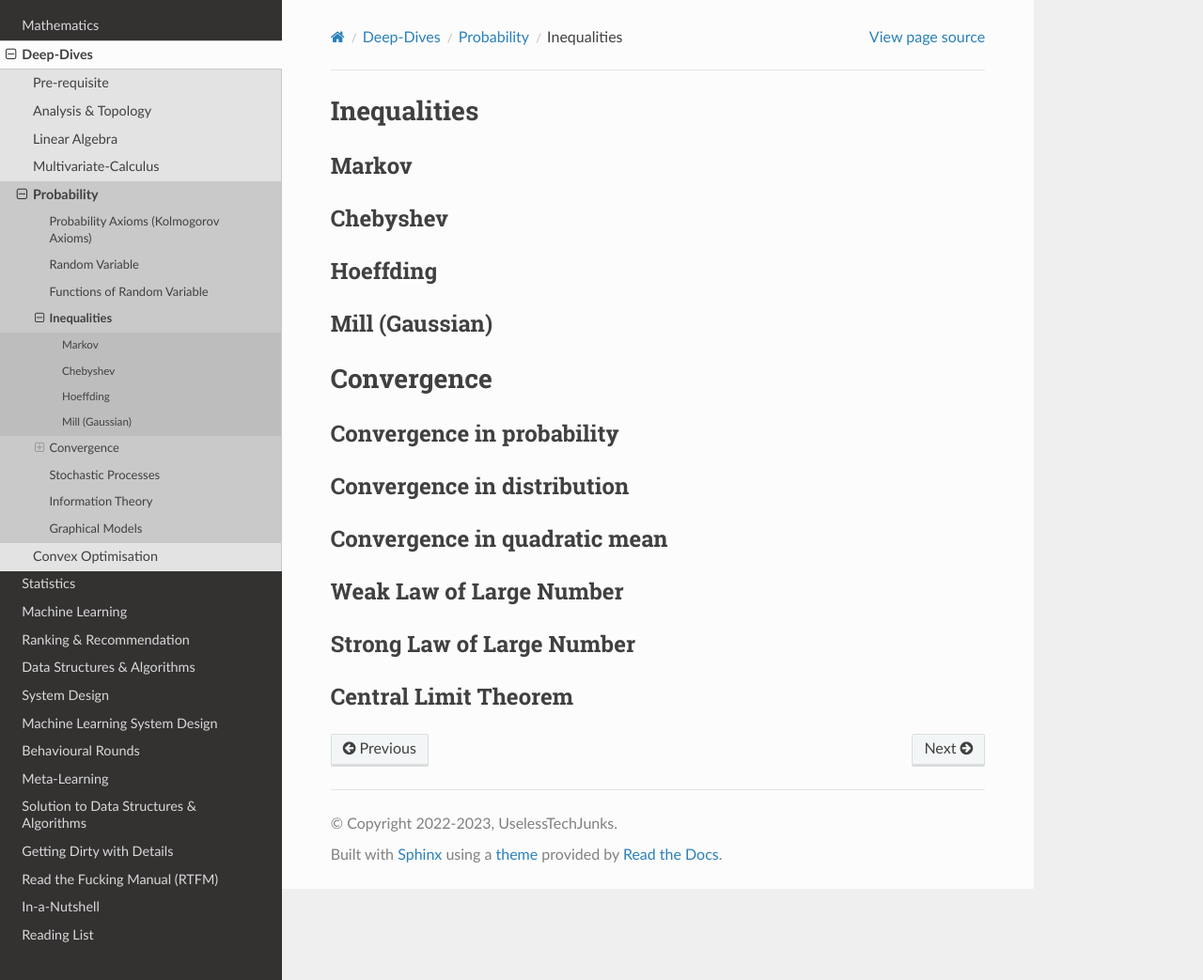
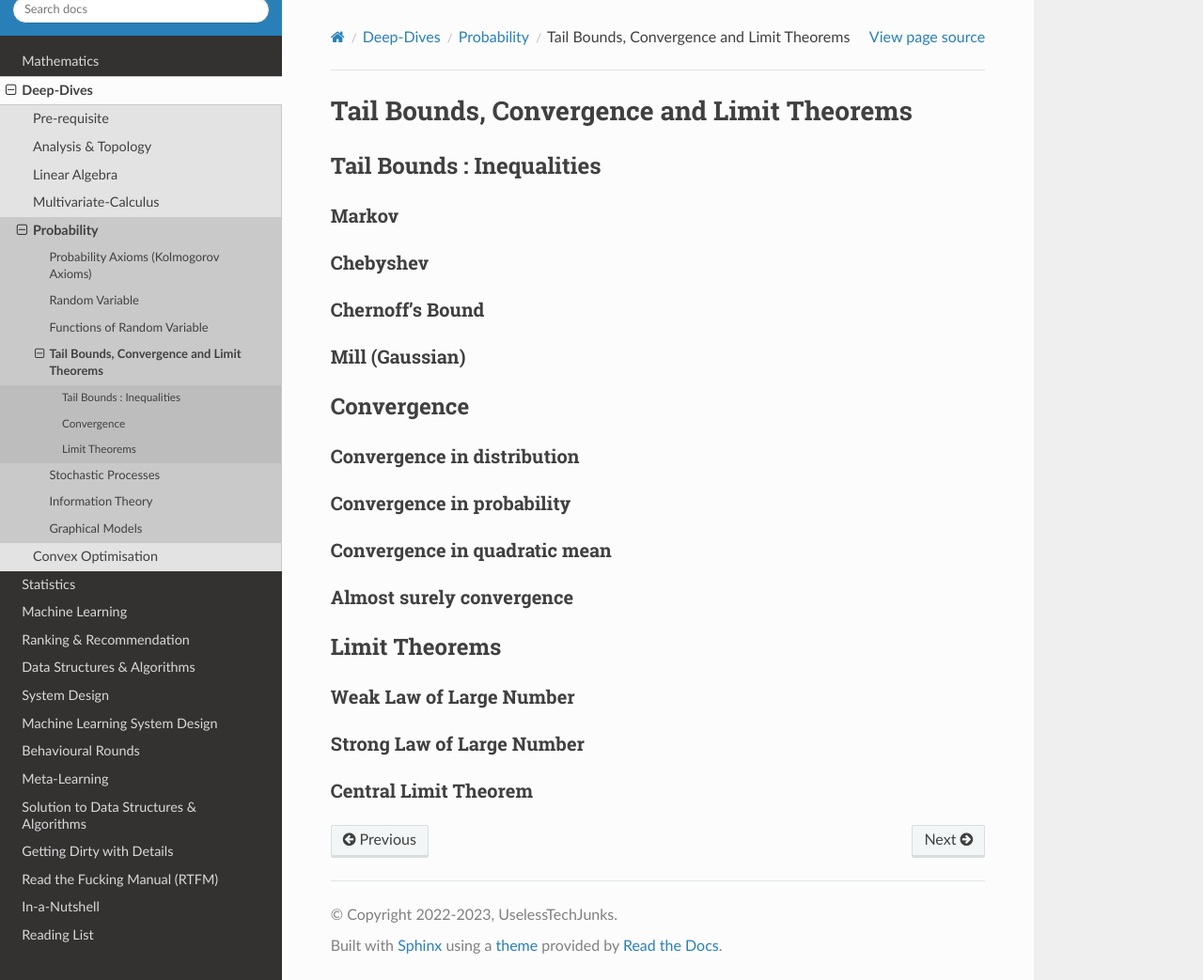
Before and after one commit to uselesstechjunks/leetcode, a Sphinx documentation site: the page built from docs/source/math/prob/ineq.rst, in a window 1280 px wide and 1043 px high. Shown: the whole window at 94% size. Built offline with Sphinx 7.4.7 and the Read the Docs theme 2.0.0, drawn with Linux system fonts in a browser that asks for light colours.

Commit message:
Update ineq.rst

```diff
--- a/docs/source/math/prob/ineq.rst
+++ b/docs/source/math/prob/ineq.rst
@@ -1,5 +1,9 @@
+################################################################
+Tail Bounds, Convergence and Limit Theorems
+################################################################
+
 *********************************************
-Inequalities
+Tail Bounds : Inequalities
 *********************************************
 
 Markov
@@ -8,7 +12,7 @@ Markov
 Chebyshev
 ====================================
 
-Hoeffding
+Chernoff's Bound
 ====================================
 
 Mill (Gaussian)
@@ -18,14 +22,21 @@ Mill (Gaussian)
 Convergence
 *********************************************
 
-Convergence in probability
+Convergence in distribution
 ====================================
 
-Convergence in distribution
+Convergence in probability
 ====================================
 
 Convergence in quadratic mean
 ====================================
+
+Almost surely convergence
+====================================
+
+*********************************************
+Limit Theorems
+*********************************************
 
 Weak Law of Large Number
 ====================================
```
